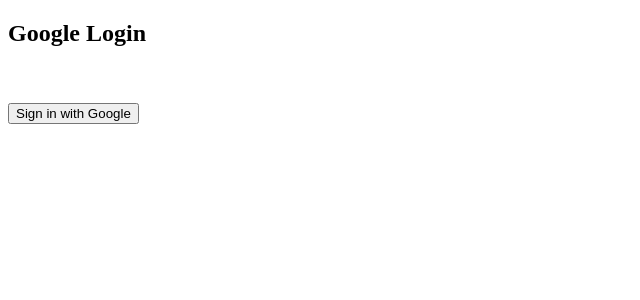
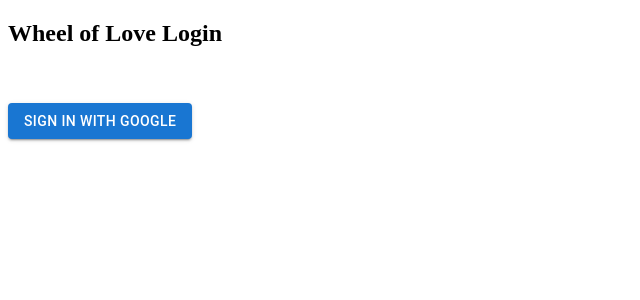
Before and after one commit to HotLocalSingles/wheel-of-love, a React app: page / in a window 1280 px wide. Shown: the top 300 px of the page, without its empty margins (0-640 px from the left). Built offline with nearby package versions, Linux system fonts and the light colour scheme; the HTML template or start-up script is replaced by a standard one.

Commit message:
Add Material UI to React Login Page

```diff
--- a/client/src/components/App.jsx
+++ b/client/src/components/App.jsx
@@ -1,6 +1,9 @@
 import React, { useState, useEffect } from 'react';
 import axios from 'axios';
 import { googleLogout, useGoogleLogin } from '@react-oauth/google';
+
+//Material UI:
+import { Button, Avatar } from '@mui/material';
 
 import Wheel from '../components/Wheel.jsx';
 
@@ -68,7 +71,11 @@ const App = () => {
               </div>
             )}
           </div>
-          <img src={ profile.picture } alt="user image" />
+          <Avatar
+            alt="User Profile Image"
+            src={ profile.picture }
+            sx={{ width: 80, height: 80 }}
+          />
           <h3>User Logged in</h3>
           <p>Name: { profile.name }</p>
           <p>Email Address: { profile.email }</p>
@@ -77,7 +84,10 @@ const App = () => {
           <button onClick={ logOut }>Log out</button>
         </div>
       ) : (
-        <><h2>Google Login</h2><br /><br /><button onClick={() => login()}>Sign in with Google</button></>
+        <div>
+          <><h2>Wheel of Love Login</h2><br /><br />
+            <Button variant="contained" size="medium" onClick={() => login()}>Sign in with Google</Button></>
+        </div>
       )}
     </div>
   );
--- a/package.json
+++ b/package.json
@@ -38,12 +38,14 @@
     "dotenv": "^16.0.3",
     "express": "^4.18.2",
     "express-session": "^1.17.3",
+    "js-cookie": "^3.0.5",
     "mysql2": "^2.3.0",
     "nodemon": "^2.0.22",
     "passport": "^0.6.0",
     "passport-google-oauth20": "^2.0.0",
     "passport-local": "^1.0.0",
     "react": "^18.2.0",
+    "react-cookie": "^4.1.1",
     "react-dom": "^18.2.0",
     "sequelize": "^6.31.1",
     "socket.io": "^4.6.1",
```
Also changed, not shown: 1 other file (tests, documents, lock files or other folders).
